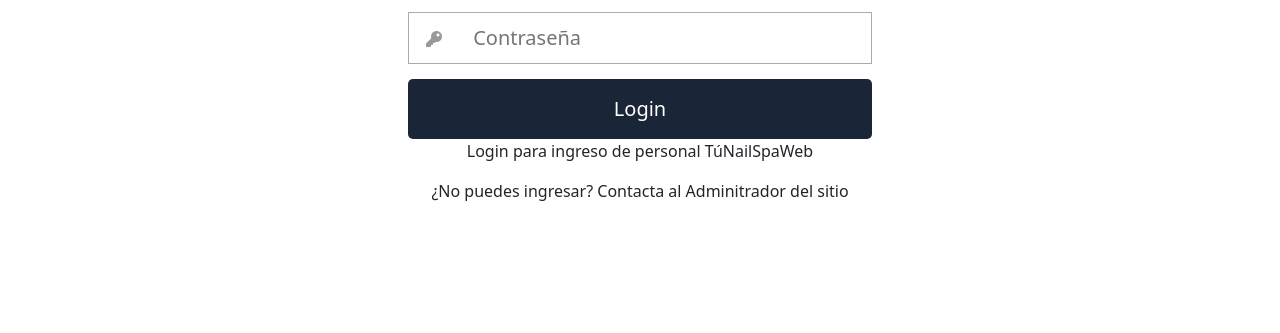
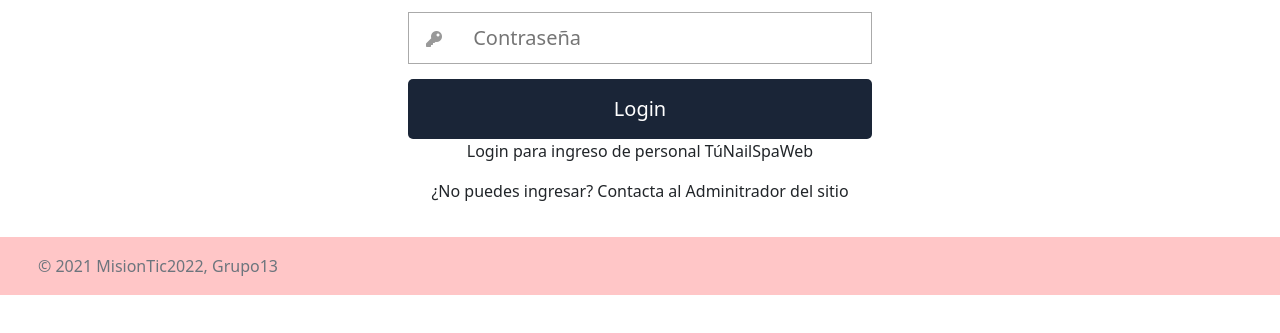
Before and after one commit to luisedm83/REP-Grupo-E-4-56, a website: page loginvista.html in a window 1280 px wide. Shown: the part 337-670 px from the top of the page. Drawn offline with nearby package versions, Linux system fonts and the light colour scheme.

Commit message:
Se realizan ajustes

```diff
--- a/estilos/estiloCliente.css
+++ b/estilos/estiloCliente.css
@@ -76,7 +76,7 @@
 
 
 
-/*CSS login Registrate y Login*/
+/*CSS login */
 body {
   font-family: Arial, Helvetica, sans-serif;
   margin: 0;
--- a/loginvista.html
+++ b/loginvista.html
@@ -28,27 +28,35 @@
     </head>
     <body>
         <form class="formulario">
-
             <h1>Login</h1>
             <div class="contenedor">
-
-
-
                 <div class="input-contenedor">
                 <i class="fas fa-envelope icon"></i>
                 <input type="text" placeholder="Correo Electronico">
-
             </div>
-
             <div class="input-contenedor">
                 <i class="fas fa-key icon"></i>
                 <input type="password" placeholder="Contraseña">
-
             </div>
             <input type="submit" value="Login" class="button">
                 <p>Login para ingreso de personal TúNailSpaWeb</p>
                 <p>¿No puedes ingresar? Contacta al Adminitrador del sitio</p>
             </div>
         </form>
+        <footer class="d-flex flex-wrap justify-content-between align-items-center py-3"
+            style="background-color: #ffc6c7;">
+            <div class="col-md-4 d-flex align-items-center">
+                <a href="/" class="mb-3 me-2 mb-md-0 text-muted text-decoration-none lh-1">
+                 <svg class="bi" width="30" height="24"><use xlink:href="#bootstrap"/></svg>
+                </a>
+                <span class="text-muted">&copy; 2021 MisionTic2022, Grupo13</span>
+            </div>
+
+            <ul class="nav col-md-4 justify-content-end list-unstyled d-flex">
+                <li class="ms-3"><a class="text-muted" href="#"><svg class="bi" width="24" height="24"><use xlink:href="#twitter"/></svg></a></li>
+                <li class="ms-3"><a class="text-muted" href="#"><svg class="bi" width="24" height="24"><use xlink:href="#instagram"/></svg></a></li>
+                <li class="ms-3"><a class="text-muted" href="#"><svg class="bi" width="24" height="24"><use xlink:href="#facebook"/></svg></a></li>
+            </ul>
+        </footer>
     </body>
 </html>
--- a/style.css
+++ b/style.css
@@ -3,9 +3,10 @@ body {
 }
 
 .cover {
-    height: 400px;
+    height: 0px;
+    /*
     background-image: url("assets/banner.jpg");
-
+  */
  }
 
  .card {
```
Also changed, not shown: cliente.html (indentation only), servicios.html (indentation only). Lines whose indentation alone changed are shown as unchanged.
